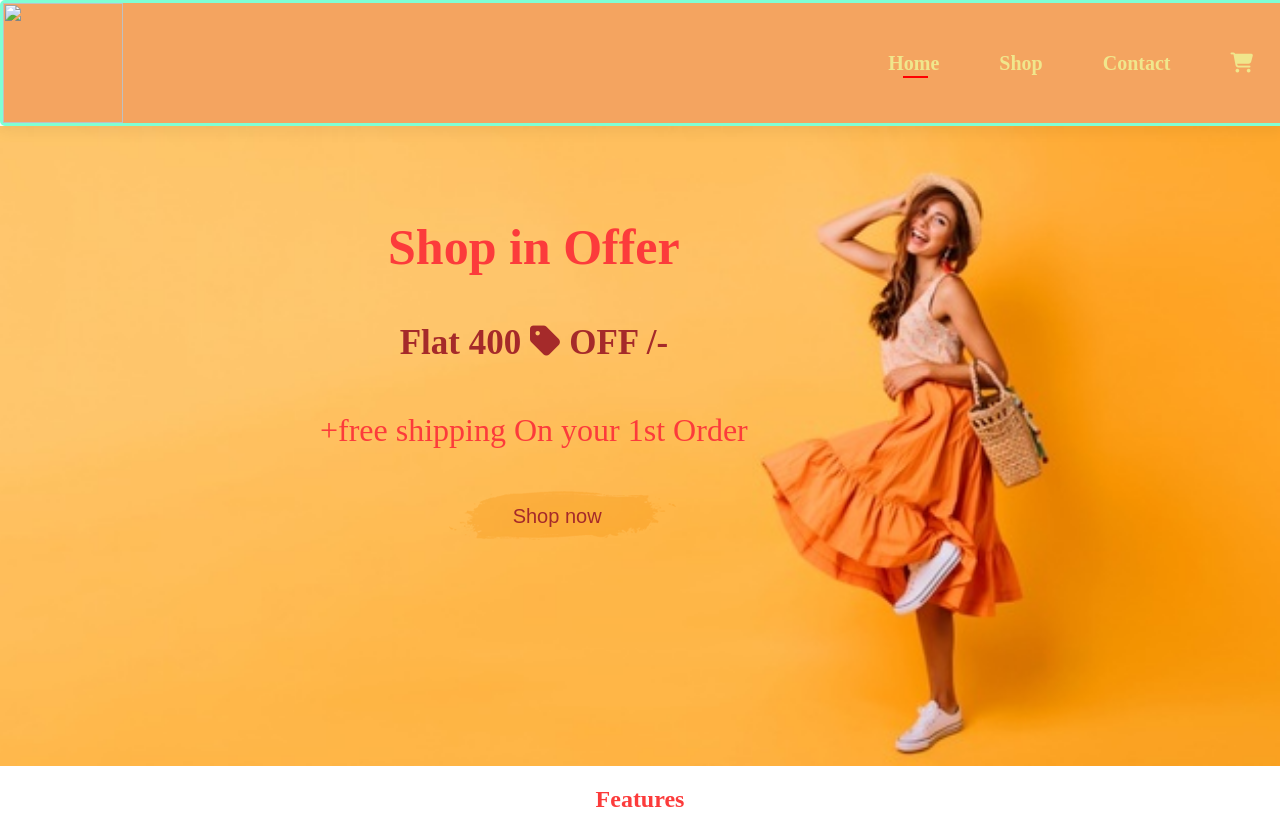
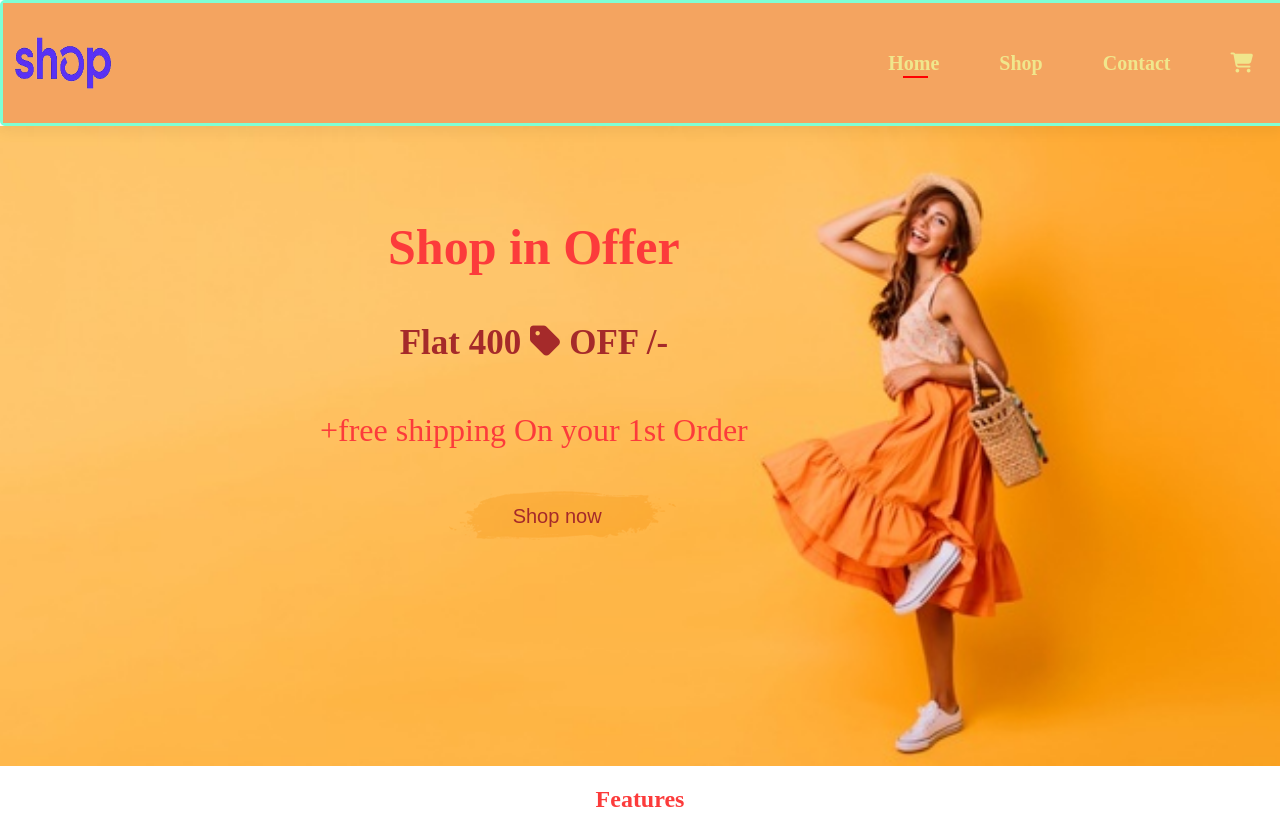
Before and after one commit to Sabari2583/project-1, a plain HTML site: page index.html in a window 1280 px wide. Shown: the top 836 px of the page. Drawn offline with Linux system fonts and the light colour scheme.

Commit message:
second commit

```diff
--- a/index.html
+++ b/index.html
@@ -12,7 +12,7 @@
 
 <body>
     <section id="header">
-        <img class="img1" src="D:\file\image\imgeee_files\logo3.png">
+        <img class="img1" src="logo3.png">
         <div class="bar">
             <ul id="con">
                 <li><a class="active" href="index.html">Home</a></li>
```
Also changed, not shown: logo3.png (added).
